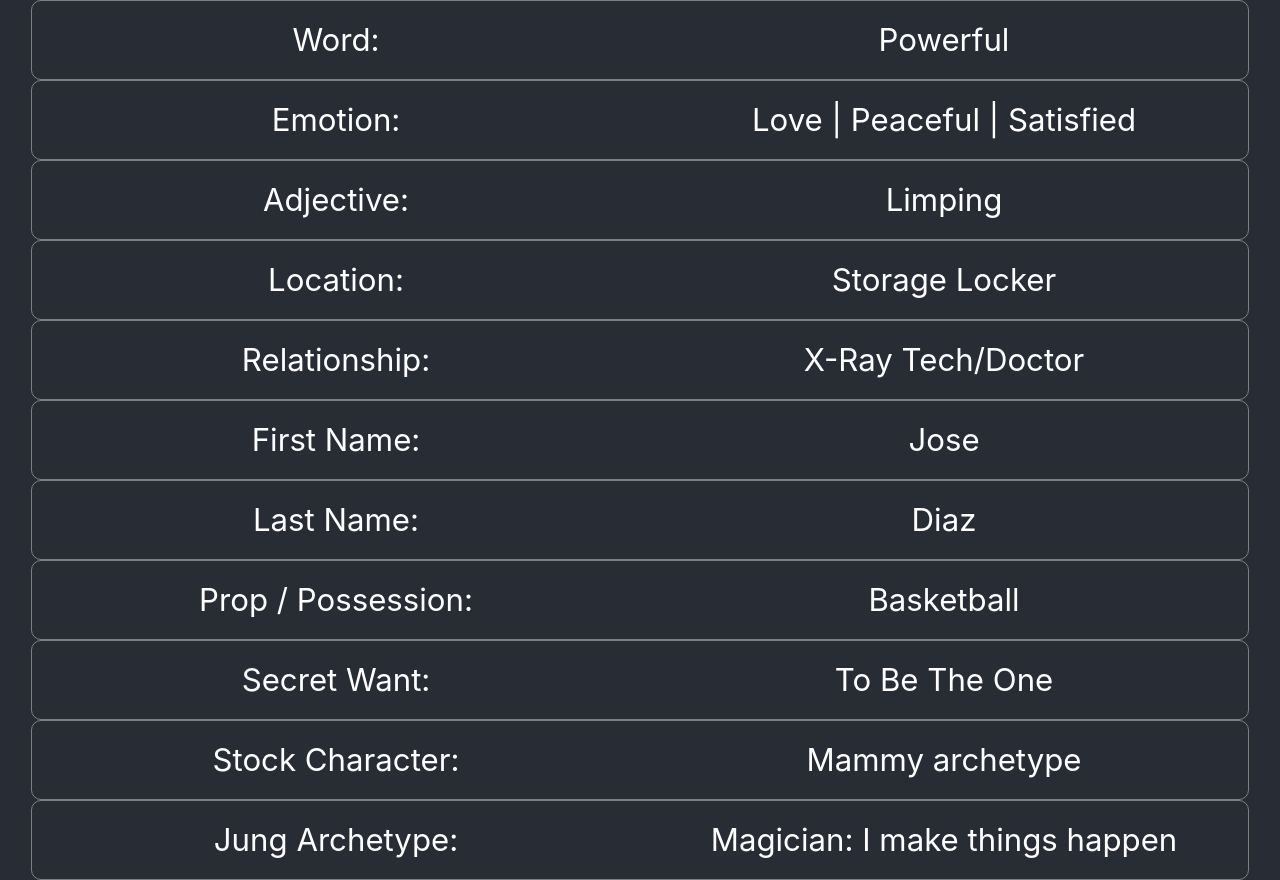
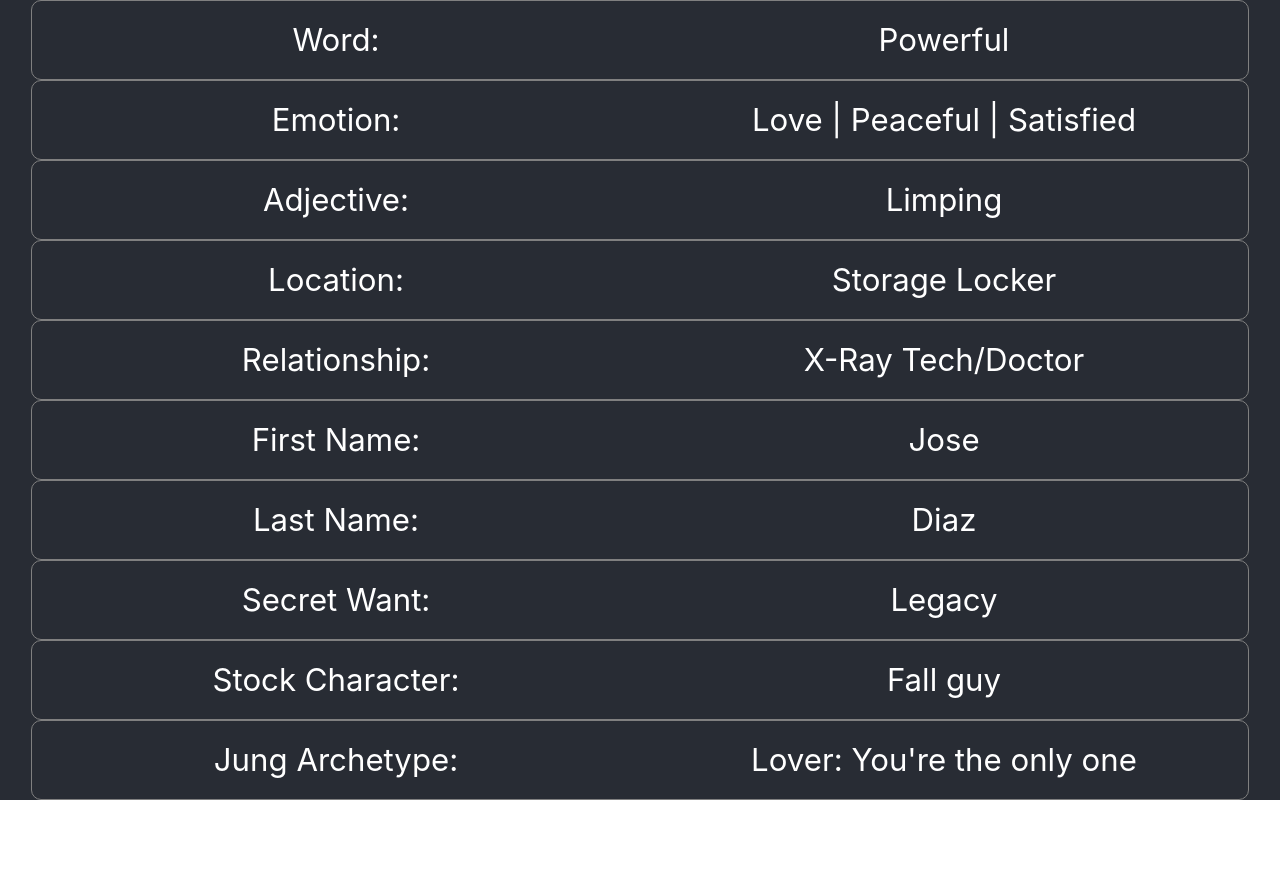
Before and after one commit to diogo149/simple_improv, a React (Create React App) app: page / in a window 1280 px wide. After the commit the page ends 800 px from the top, so only its background shows below. Built offline with nearby package versions, Linux system fonts and the light colour scheme.

Commit message:
remove prop for now

```diff
--- a/src/App.js
+++ b/src/App.js
@@ -45,7 +45,7 @@ const generators = {
   "Relationship": Relationships.relationships,
   "First Name": Names.firstNames,
   "Last Name": Names.lastNames,
-  "Prop / Possession": CustomChoices.props,
+  // "Prop / Possession": CustomChoices.props,
   "Secret Want": CustomChoices.secretWants,
   "Stock Character": Archetypes.wikiStockCharacters,
   "Jung Archetype": Archetypes.jungArchetypes,
```
